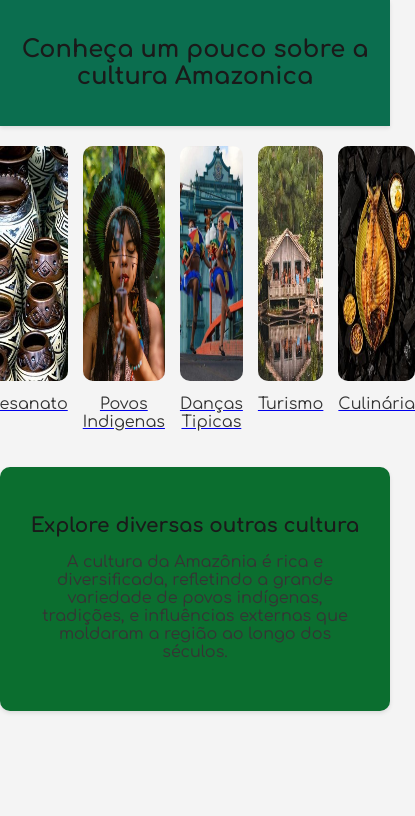
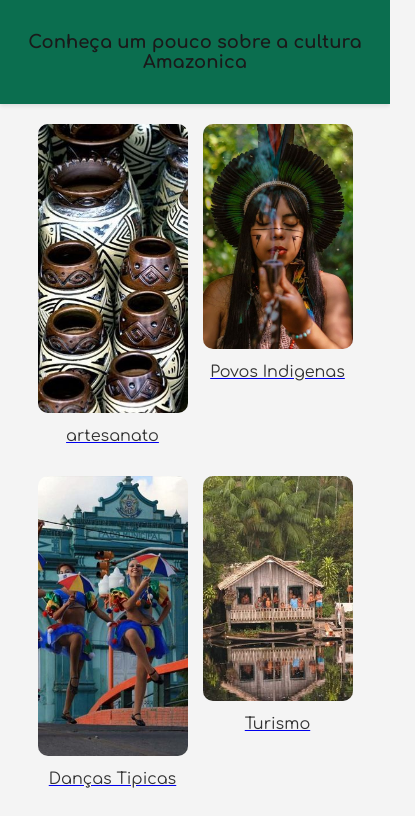
Before and after one commit to phxrc/Amazonia, a plain HTML site: page index.html in a window 390 px wide. Shown: the top 816 px of the page, 415 px wide, since content can reach past the window. Drawn offline with Linux system fonts and the light colour scheme.

Commit message:
Update style.css

```diff
--- a/style.css
+++ b/style.css
@@ -23,12 +23,16 @@ header h1 {
 .carousel {
     display: flex;
     justify-content: center;
+    flex-wrap: wrap;
     gap: 15px;
     margin: 20px 0;
 }
 
 .carousel-item {
-    width: 150px;
+    width: 100%;
+    max-width: 150px;
+    flex: 1 1 calc(50% - 30px); /* Ajuste para telas menores */
+    box-sizing: border-box;
 }
 
 .carousel-item img {
@@ -36,6 +40,7 @@ header h1 {
     border-radius: 10px;
     transition: transform 0.3s;
     height: 235px;
+    object-fit: cover;
 }
 
 .carousel-item p {
@@ -71,13 +76,13 @@ header h1 {
 
 .newsletter form {
     display: flex;
-    justify-content: space-between;
-    align-items: center;
+    flex-direction: column;
+    justify-content: center;
     gap: 10px;
 }
 
 .newsletter input[type="email"] {
-    width: 70%;
+    width: 100%;
     padding: 10px;
     border: 1px solid #ddd;
     border-radius: 5px;
@@ -98,13 +103,162 @@ header h1 {
     background-color: #333;
 }
 
-h1 {
-    font-family: "Comfortaa", sans-serif;
-  font-optical-sizing: auto;
-  font-weight: weight;
-  font-style: normal;
+@media (max-width: 768px) {
+    header h1 {
+        font-size: 20px;
+    }
+
+    .carousel-item {
+        flex: 1 1 calc(100% - 30px); /* Ajuste para telas menores */
+    }
+
+    .carousel-item img {
+        height: auto; /* Permite que a imagem seja redimensionada proporcionalmente */
+    }
 }
 
-.topico {
-    font-weight: 2px;
+@media (max-width: 480px) {
+    header h1 {
+        font-size: 18px;
+    }
+
+    .newsletter h2 {
+        font-size: 18px;
+    }
+
+    .newsletter p {
+        font-size: 14px;
+    }
 }
+@import url('https://fonts.googleapis.com/css2?family=Comfortaa:wght@300..700&family=Questrial&display=swap');
+
+body {
+    font-family: "Comfortaa", sans-serif;
+    margin: 0;
+    padding: 0;
+    background-color: #f4f4f4;
+    color: #333;
+    text-align: center;
+}
+
+header {
+    background-color: #0b6e4f;
+    padding: 20px 0;
+    box-shadow: 0 2px 4px rgba(0, 0, 0, 0.1);
+}
+
+header h1 {
+    color: #1a1a1a;
+    font-size: 24px;
+}
+
+.carousel {
+    display: flex;
+    justify-content: center;
+    flex-wrap: wrap;
+    gap: 15px;
+    margin: 20px 0;
+}
+
+.carousel-item {
+    width: 100%;
+    max-width: 150px;
+    flex: 1 1 calc(50% - 30px); /* Ajuste para telas menores */
+    box-sizing: border-box;
+}
+
+.carousel-item img {
+    width: 100%;
+    border-radius: 10px;
+    transition: transform 0.3s;
+    height: 235px;
+    object-fit: cover;
+}
+
+.carousel-item p {
+    margin-top: 10px;
+    font-size: 16px;
+    color: #333;
+}
+
+.carousel-item:hover img {
+    transform: scale(1.05);
+}
+
+.newsletter {
+    background-color: #0B6E2F;
+    padding: 30px;
+    box-shadow: 0 2px 4px rgba(0, 0, 0, 0.1);
+    margin: 20px auto;
+    max-width: 500px;
+    border-radius: 10px;
+}
+
+.newsletter h2 {
+    color: #1a1a1a;
+    font-size: 20px;
+    margin-bottom: 10px;
+}
+
+.newsletter p {
+    color: #363434;
+    font-size: 16px;
+    margin-bottom: 20px;
+}
+
+.newsletter form {
+    display: flex;
+    flex-direction: column;
+    justify-content: center;
+    gap: 10px;
+}
+
+.newsletter input[type="email"] {
+    width: 100%;
+    padding: 10px;
+    border: 1px solid #ddd;
+    border-radius: 5px;
+    font-size: 16px;
+}
+
+.newsletter button {
+    padding: 10px 20px;
+    background-color: #1a1a1a;
+    color: #fff;
+    border: none;
+    border-radius: 5px;
+    cursor: pointer;
+    transition: background-color 0.3s;
+}
+
+.newsletter button:hover {
+    background-color: #333;
+}
+
+@media (max-width: 768px) {
+    header h1 {
+        font-size: 20px;
+    }
+
+    .carousel-item {
+        flex: 1 1 calc(100% - 30px); /* Ajuste para telas menores */
+    }
+
+    .carousel-item img {
+        height: auto; /* Permite que a imagem seja redimensionada proporcionalmente */
+    }
+}
+
+@media (max-width: 480px) {
+    header h1 {
+        font-size: 18px;
+    }
+
+    .newsletter h2 {
+        font-size: 18px;
+    }
+
+    .newsletter p {
+        font-size: 14px;
+    }
+}
```
